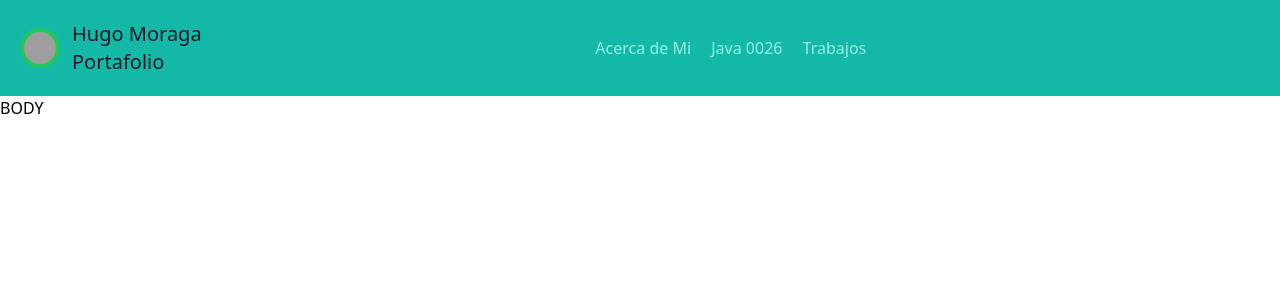
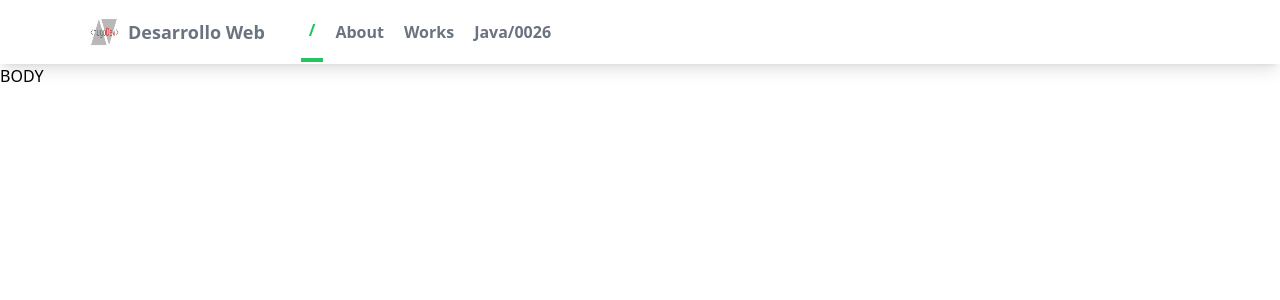
Before and after one commit to hugomoraga/hugomoraga.github.io, a Jekyll site: the page built from docs/index.markdown, in a window 1280 px wide. Shown: the top 300 px of the page. Built offline with Jekyll 4.4.1, drawn with Linux system fonts in a browser that asks for light colours; nearby versions of some CDN libraries; grey boxes are pictures that could not be loaded.

Commit message:
fixed nav

```diff
--- a/docs/_includes/header.html
+++ b/docs/_includes/header.html
@@ -1,33 +1,59 @@
-<div class="text-gray-600 body-font bg-teal-500">
-    <div class="container mx-auto flex flex-wrap p-5 flex-col md:flex-row items-center">
+<nav class="bg-white shadow-lg">
+    <div class="max-w-6xl mx-auto px-4">
+        <div class="flex justify-between">
+            <div class="flex space-x-7">
+                <div>
+                    <!-- Website Logo -->
+                    <a href="#" class="flex items-center py-4 px-2">
+                        <img src="/assets/images/logo-hugodev.png" alt="Logo" class="h-8 w-8 mr-2">
+                        <span class="font-semibold text-gray-500 text-lg">Desarrollo Web</span>
+                    </a>
+                </div>
+                <!-- Primary Navbar items -->
+                <div class="hidden md:flex items-center space-x-1">
+                    <a href="" class="py-4 px-2 text-green-500 border-b-4 border-green-500 font-semibold ">/</a>
+                    <a href="" class="py-4 px-2 text-gray-500 font-semibold hover:text-green-500 transition duration-300">About</a>
+                    <a href="" class="py-4 px-2 text-gray-500 font-semibold hover:text-green-500 transition duration-300">Works</a>
+                    <a href="" class="py-4 px-2 text-gray-500 font-semibold hover:text-green-500 transition duration-300">Java/0026</a>
+                </div>
+            </div>
+            <!-- Secondary Navbar items -->
+            <div class="hidden md:flex items-center space-x-3 ">
 
-        <a class="flex title-font font-normal items-center text-gray-900 mb-4 md:mb-0">
-            <img src="/assets/img/logo-hugodev.png" alt="Logo" class="w-10 h-10 text-white p-1 bg-green-500 rounded-full"><span _ngcontent-tlw-c23="" class="ml-3 text-xl">Hugo Moraga <br> Portafolio</span>
-        </a>
-
-
-        <nav class="md:ml-auto md:mr-auto flex flex-wrap items-center text-base justify-center ">
-
-            <div class="block lg:hidden">
-            <button class="flex items-center px-3 py-2 border rounded text-teal-200 border-teal-400 hover:text-white hover:border-white">
-                <svg class="fill-current h-3 w-3" viewBox="0 0 20 20" xmlns="http://www.w3.org/2000/svg"><title>Menu</title><path d="M0 3h20v2H0V3zm0 6h20v2H0V9zm0 6h20v2H0v-2z"/></svg>
+            </div>
+            <!-- Mobile menu button -->
+            <div class="md:hidden flex items-center">
+                <button class="outline-none mobile-menu-button">
+                <svg class=" w-6 h-6 text-gray-500 hover:text-green-500 "
+                    x-show="!showMenu"
+                    fill="none"
+                    stroke-linecap="round"
+                    stroke-linejoin="round"
+                    stroke-width="2"
+                    viewBox="0 0 24 24"
+                    stroke="currentColor"
+                >
+                    <path d="M4 6h16M4 12h16M4 18h16"></path>
+                </svg>
             </button>
             </div>
-            <div class="w-full block flex-grow lg:flex lg:items-center lg:w-auto">
-                <div class="text-md lg:flex-grow">
-                    <a href="/about" class="block mt-4 lg:inline-block lg:mt-0 text-teal-200 hover:text-white mr-4">
-                    Acerca de Mi
-                    </a>
-                    <a href="/java0026" class="block mt-4 lg:inline-block lg:mt-0 text-teal-200 hover:text-white mr-4">
-                    Java 0026
-                    </a>
-                    <a href="/work" class="block mt-4 lg:inline-block lg:mt-0 text-teal-200 hover:text-white">
-                    Trabajos
-                    </a>
-                </div>
+        </div>
+    </div>
+    <!-- mobile menu -->
+    <div class="hidden mobile-menu">
+        <ul class="">
+            <li class="active"><a href="index.html" class="block text-sm px-2 py-4 text-white bg-green-500 font-semibold">Home</a></li>
+            <li><a href="#services" class="block text-sm px-2 py-4 hover:bg-green-500 transition duration-300">Services</a></li>
+            <li><a href="#about" class="block text-sm px-2 py-4 hover:bg-green-500 transition duration-300">About</a></li>
+            <li><a href="#contact" class="block text-sm px-2 py-4 hover:bg-green-500 transition duration-300">Contact Us</a></li>
+        </ul>
+    </div>
+    <script>
+        const btn = document.querySelector("button.mobile-menu-button");
+        const menu = document.querySelector(".mobile-menu");
 
-            </div>
-        </nav>
-
-    </div>
-</div>
+        btn.addEventListener("click", () => {
+            menu.classList.toggle("hidden");
+        });
+    </script>
+</nav>
```
Also changed, not shown: docs/assets/images/logo-hugodev.png (added).
